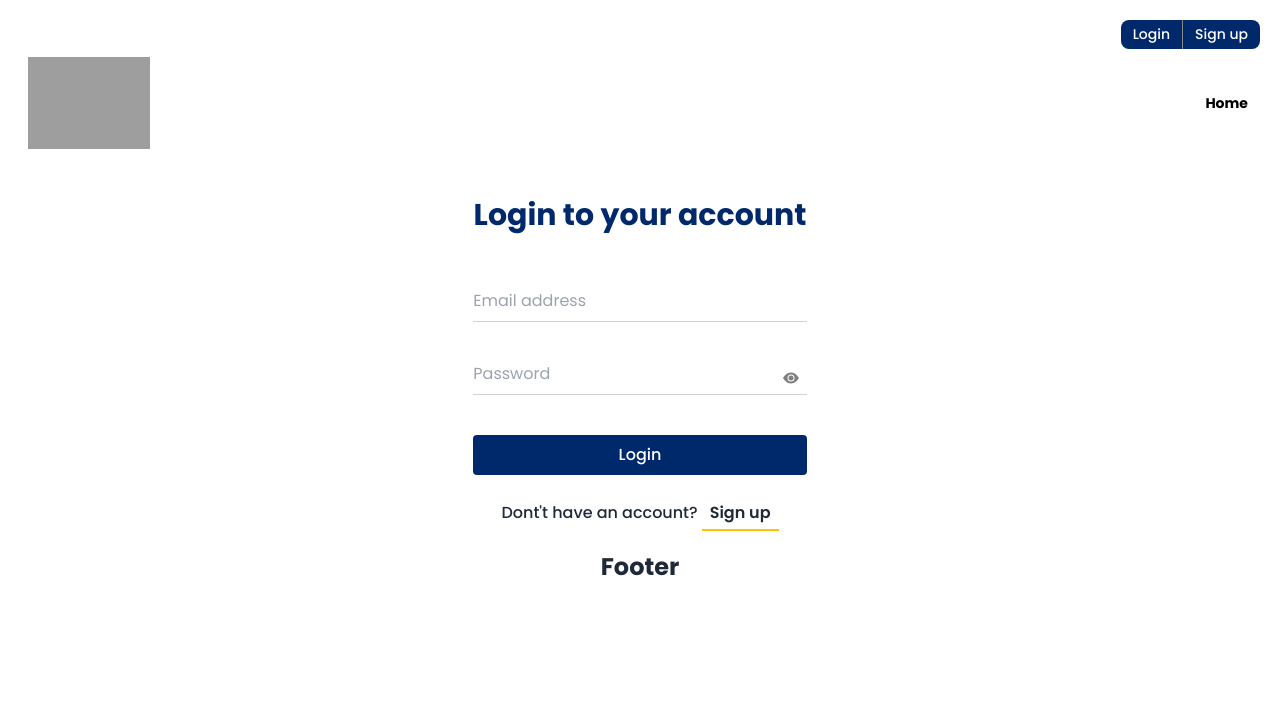
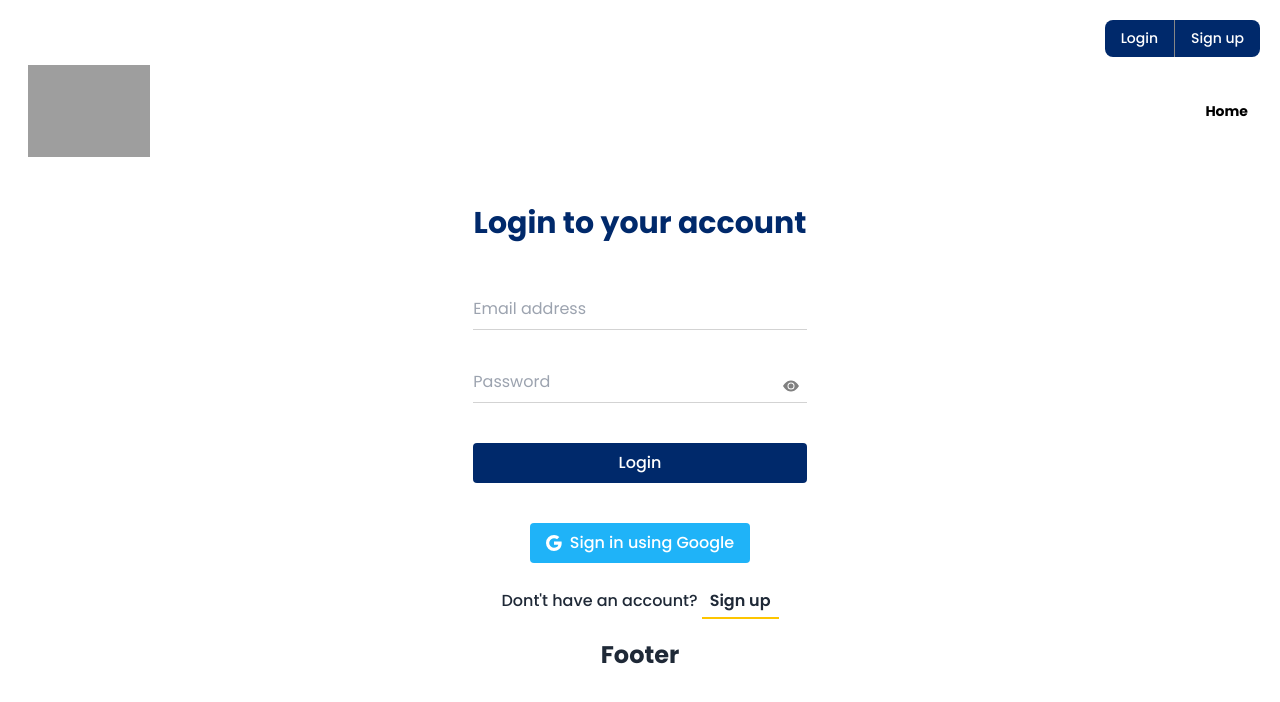
Before and after one commit to nahidul-fahim/gamer-xposure-hub-client, a React (Vite) app: page /login in a window 1280 px wide. Shown: the top 702 px of the page. Built offline with nearby package versions, Linux system fonts and the light colour scheme; no server answers; grey boxes are pictures that could not be loaded.

Commit message:
added log in page functionalities

```diff
--- a/src/Auth/Login.jsx
+++ b/src/Auth/Login.jsx
@@ -1,10 +1,13 @@
 import { Link } from "react-router-dom";
-import { BsFillEyeFill, BsFillEyeSlashFill } from 'react-icons/bs';
-import { useState } from "react";
+import { BsFillEyeFill, BsFillEyeSlashFill, BsGoogle } from 'react-icons/bs';
+import { useContext, useState } from "react";
+import { AuthContext } from "../Context/AuthProvider";
 
 
 
 const Login = () => {
+
+    const {createNewUserByGoogle} = useContext(AuthContext);
 
     const [showPassword, setShowPassword] = useState(false);
 
@@ -12,6 +15,16 @@ const Login = () => {
         setShowPassword(!showPassword)
     }
 
+
+    const handleGoogleSignIn = () => {
+        createNewUserByGoogle()
+            .then(result => {
+                console.log(result.user)
+            })
+            .catch(error => {
+                console.log(error.code)
+            })
+    }
 
 
     return (
@@ -35,10 +48,17 @@ const Login = () => {
                     </form>
                 </div>
 
-                <div className="mt-5 flex justify-center items-center gap-1">
-                    <p className="text-center font-medium">{'Dont\'t'} have an account?</p>
-                    <Link to="/signup" className="font-semibold border-t-2 border-t-[#ffffff00] border-b-2 border-sub hover:bg-sub px-2 py-1 hover:border-t-2 duration-300">Sign up</Link>
+
+                <div className="mt-10 flex justify-center items-center flex-col">
+                    <button onClick={handleGoogleSignIn} className="bg-[#1fb3f8] px-4 py-2 rounded text-white font-medium hover:bg-sub duration-300 flex justify-center items-center gap-2"><BsGoogle /> Sign in using Google</button>
+                    <div className="mt-5 flex justify-center items-center gap-1">
+                        <p className="text-center font-medium">{'Dont\'t'} have an account?</p>
+                        <Link to="/signup" className="font-semibold border-t-2 border-t-[#ffffff00] border-b-2 border-sub hover:bg-sub px-2 py-1 hover:border-t-2 duration-300">Sign up</Link>
+                    </div>
                 </div>
+
+
+
 
             </div>
         </div>
--- a/src/Auth/Signup.jsx
+++ b/src/Auth/Signup.jsx
@@ -2,7 +2,6 @@ import { Link } from "react-router-dom";
 import { BsFillEyeFill, BsFillEyeSlashFill, BsGoogle } from 'react-icons/bs';
 import { useContext, useState } from "react";
 import { AuthContext } from "../Context/AuthProvider";
-
 import { ToastContainer, toast, Zoom } from 'react-toastify';
 import 'react-toastify/dist/ReactToastify.css';
 
--- a/src/Components/Header/Header.jsx
+++ b/src/Components/Header/Header.jsx
@@ -1,9 +1,25 @@
+import { useContext } from "react";
 import { Link, NavLink, useLocation } from "react-router-dom";
+import { AuthContext } from "../../Context/AuthProvider";
 
 
 const Header = () => {
 
     let location = useLocation();
+
+    const { signOutUser, loggedInUser } = useContext(AuthContext);
+
+    console.log("Curent logged in user:", loggedInUser);
+
+    const handleSignOut = () => {
+        signOutUser()
+            .then(() => {
+                console.log("Sign out successfull")
+            })
+            .catch(() => {
+                console.log("error in sign out")
+            })
+    }
 
     const links = <>
         <NavLink className={`${location.pathname === "/" ? "text-white" : "text-black"} font-bold`}>Home</NavLink>
@@ -16,10 +32,15 @@ const Header = () => {
 
             {/* div for logged in user information */}
             <div className="flex justify-end items-center">
-                <div>
-                    <Link to="/login"><button className="bg-main text-white px-3 py-1 text-[14px] font-medium rounded-l-lg hover:text-main hover:bg-[white] duration-300">Login</button></Link>
-                    <Link to="/signup"><button className="bg-main text-white px-3 py-1 text-[14px] font-medium rounded-r-lg border-l-[1px] border-[#868686] hover:text-main hover:bg-[white] duration-300">Sign up</button></Link>
-                </div>
+
+                {
+                    loggedInUser ? <button onClick={handleSignOut} className="bg-main text-white px-4 py-2 text-[14px] font-medium rounded-lg hover:text-main hover:bg-[white] duration-300">Sign out</button> :
+                        <div>
+                            <Link to="/login"><button className="bg-main text-white px-4 py-2 text-[14px] font-medium rounded-l-lg hover:text-main hover:bg-[white] duration-300">Login</button></Link>
+                            <Link to="/signup"><button className="bg-main text-white px-4 py-2 text-[14px] font-medium rounded-r-lg border-l-[1px] border-[#868686] hover:text-main hover:bg-[white] duration-300">Sign up</button></Link>
+                        </div>
+                }
+
             </div>
 
             {/* Nav bar */}
--- a/src/Context/AuthProvider.jsx
+++ b/src/Context/AuthProvider.jsx
@@ -1,6 +1,6 @@
-import { GoogleAuthProvider, createUserWithEmailAndPassword, getAuth, signInWithPopup } from "firebase/auth";
+import { GoogleAuthProvider, createUserWithEmailAndPassword, getAuth, onAuthStateChanged, signInWithPopup, signOut } from "firebase/auth";
 import app from "../Firebase/Firebase.config";
-import { createContext } from "react";
+import { createContext, useEffect, useState } from "react";
 import PropTypes from 'prop-types';
 
 
@@ -14,21 +14,40 @@ export const AuthContext = createContext('');
 
 const AuthProvider = ({children}) => {
 
+    const [loggedInUser, setLoggedInUser] = useState('')
+
 
     // email-password sign up function
     const createNewUser = (email, password) => {
         return createUserWithEmailAndPassword(auth, email, password);
-    }
+    };
 
 
     //Google sign up function
     const createNewUserByGoogle = () => {
         return signInWithPopup(auth, googleProvider);
+    };
+
+
+    //Sign out
+    const signOutUser = () => {
+        return signOut(auth);
     }
 
 
+    //keep trace on logged in user
 
-    const authInfo = {createNewUser, createNewUserByGoogle };
+    useEffect(() => {
+        const unSubscribe = onAuthStateChanged(auth, user => {
+            setLoggedInUser(user)
+        });
+        return () => {
+            unSubscribe();
+        }
+    }, [])
+
+
+    const authInfo = {createNewUser, createNewUserByGoogle, signOutUser, loggedInUser };
 
     return (
         <AuthContext.Provider value = {authInfo}>
```
